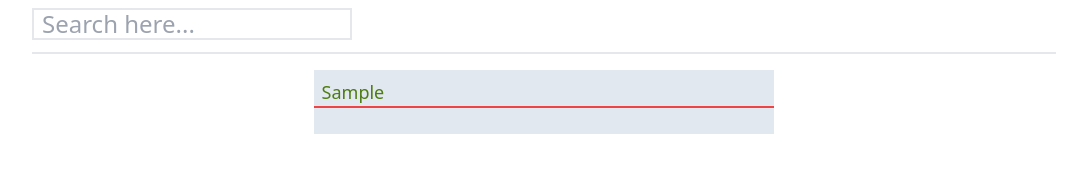
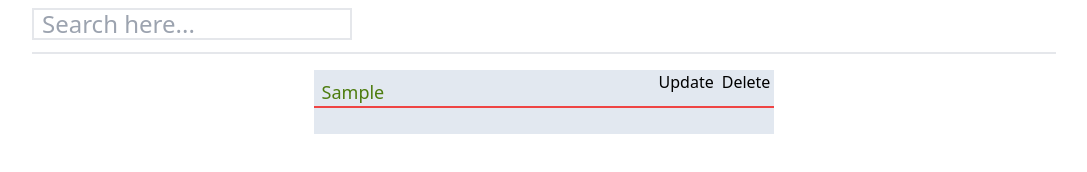
Before and after one commit to surendraSinghKamboj/todo-frontend, a Next.js app: page /Search in a window 1280 px wide. Both pictures are taken after typing "Sample", "Sample" into the empty fields and a click on the button "Save". Shown: the part 162-334 px from the top of the page, without its empty margins (96-1183 px from the left). Built offline with nearby package versions, Linux system fonts and the light colour scheme; no server answers.

Commit message:
added more

```diff
--- a/src/pages/Search.jsx
+++ b/src/pages/Search.jsx
@@ -8,6 +8,7 @@ const Search = () => {
 	const [searchTerm, setSearchTerm] = useState("");
 	const [data, setData] = useState([]);
 	const [current, setCurrent] = useState([]);
+	const [stat, setStat] = useState(0);
 
 	const handleSubmit = () => {
 		setCurrent([...current, { title, desc }]);
@@ -34,6 +35,7 @@ const Search = () => {
 		getData();
 	}, []);
 
+	// Search bar logic
 	useEffect(() => {
 		// main Logic
 		if (searchTerm) {
@@ -46,6 +48,18 @@ const Search = () => {
 			setData([...current]);
 		}
 	}, [searchTerm, current]);
+
+	//Update function
+	const updateTask = async (id) => {
+		try {
+			const response = await axios.put(`${host}task/${id}`);
+		} catch (error) {}
+	};
+
+	//Delete function
+	const deleteTask = async (id) => {
+		console.log(id);
+	};
 
 	return (
 		<>
@@ -91,14 +105,21 @@ const Search = () => {
 						<h3>You do not have any task</h3>
 					</div>
 				) : (
-					data.map(({ title, description }, index) => (
-						<div key={index} className="sm:w-[45%] pb-4 bg-slate-200 h-16">
+					data.map(({ title, description, _id }, index) => (
+						<div
+							key={index}
+							className="sm:w-[45%] pb-4 bg-slate-200 h-16 relative"
+						>
 							<h4 className="mt-2 pl-2 text-lg text-lime-700 w-full border-b-red-500 border-b-2">
 								{title}
 							</h4>
 							<h5 className="pl-2 text-base text-black w-full ">
 								{description}
 							</h5>
+							<div className="absolute flex gap-2 right-1 top-0">
+								<button onClick={() => updateTask(_id)}>Update</button>
+								<button onClick={() => deleteTask(_id)}>Delete</button>
+							</div>
 						</div>
 					))
 				)}
```
